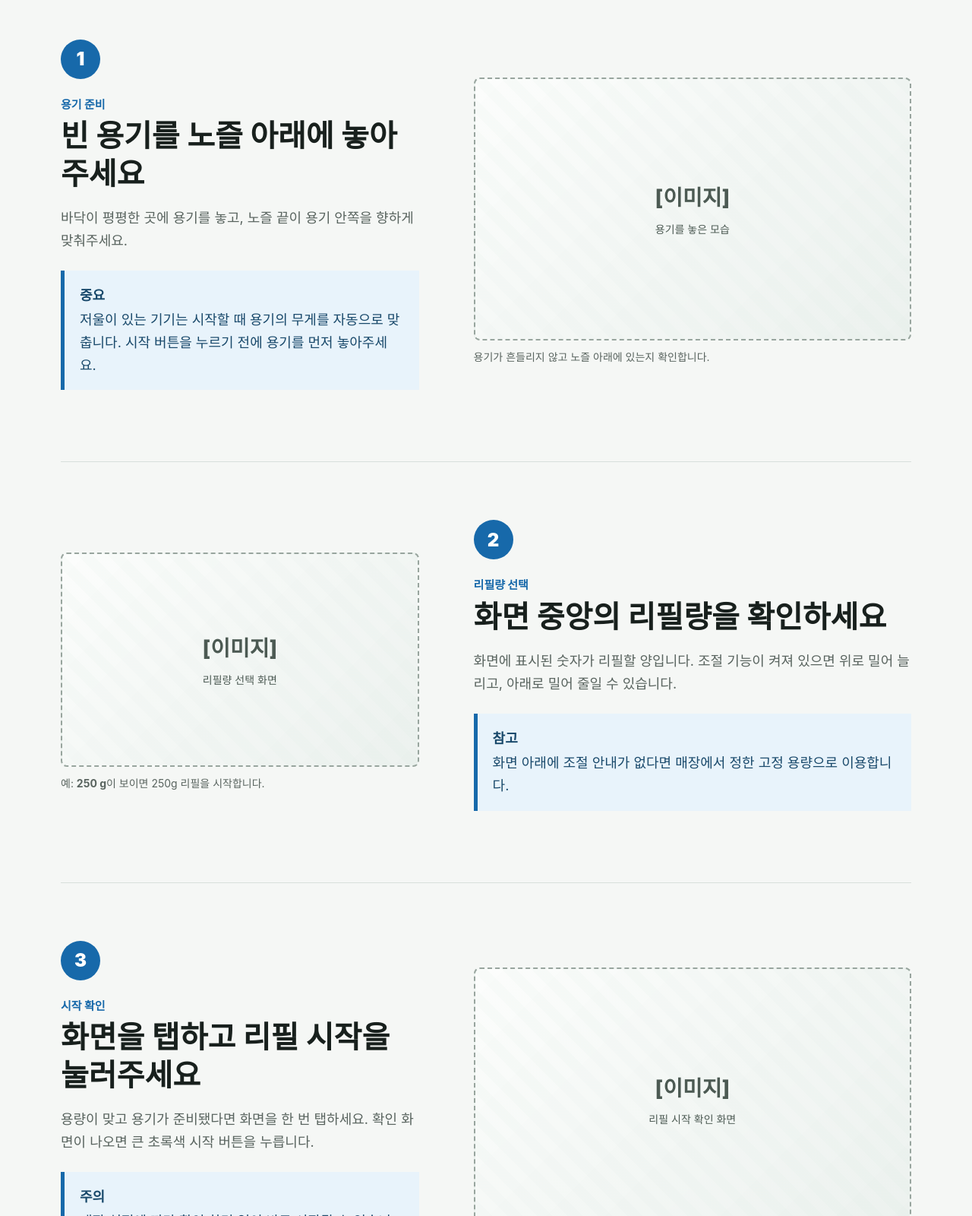
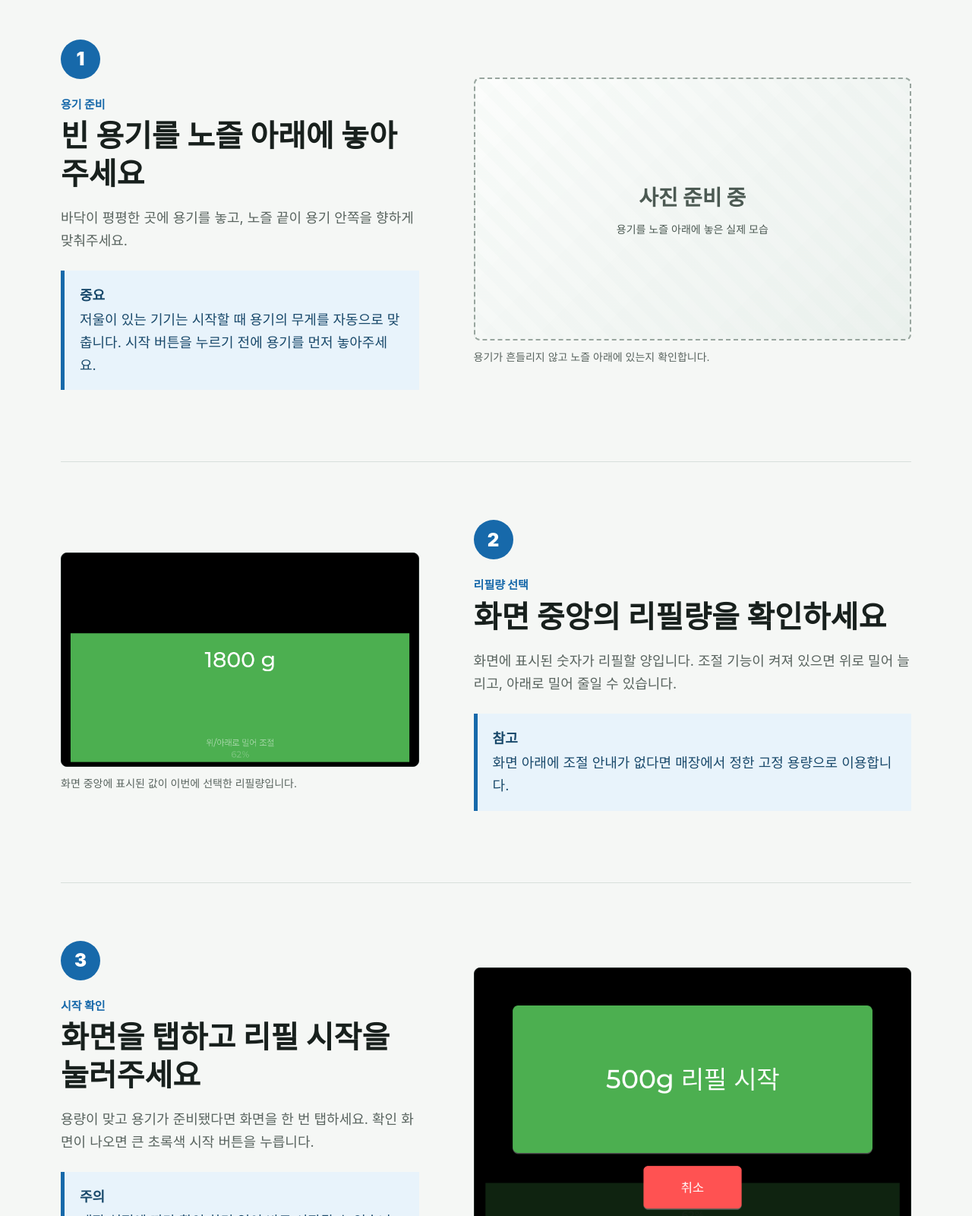
Before and after one commit to pyupwi/refill-station-guide, a plain HTML site: page index.html in a window 1280 px wide. Shown: the part 1200-2800 px from the top of the page at 76% size. Drawn offline with Linux system fonts and the light colour scheme.

Commit message:
Add customer guide screen images

```diff
--- a/index.html
+++ b/index.html
@@ -27,10 +27,7 @@
         <a class="primary-link" href="#steps">이용 방법 보기</a>
       </div>
       <figure class="screenshot hero-shot">
-        <div class="image-placeholder" role="img" aria-label="리필 스테이션 기본 화면 이미지 자리">
-          <span>[이미지]</span>
-          <small>리필 기본 화면</small>
-        </div>
+        <img class="manual-image" src="assets/01-dispense.png" alt="중앙에 500g 리필량이 표시된 리필 기본 화면">
         <figcaption>화면 중앙의 숫자가 이번에 리필할 양입니다.</figcaption>
       </figure>
     </section>
@@ -60,8 +57,8 @@
         </div>
         <figure class="screenshot">
           <div class="image-placeholder" role="img" aria-label="빈 용기를 노즐 아래에 놓은 모습 이미지 자리">
-            <span>[이미지]</span>
-            <small>용기를 놓은 모습</small>
+            <span>사진 준비 중</span>
+            <small>용기를 노즐 아래에 놓은 실제 모습</small>
           </div>
           <figcaption>용기가 흔들리지 않고 노즐 아래에 있는지 확인합니다.</figcaption>
         </figure>
@@ -76,11 +73,8 @@
           <p class="tip"><strong>참고</strong> 화면 아래에 조절 안내가 없다면 매장에서 정한 고정 용량으로 이용합니다.</p>
         </div>
         <figure class="screenshot">
-          <div class="image-placeholder" role="img" aria-label="위아래 스와이프로 리필량을 조절하는 화면 이미지 자리">
-            <span>[이미지]</span>
-            <small>리필량 선택 화면</small>
-          </div>
-          <figcaption>예: <strong>250 g</strong>이 보이면 250g 리필을 시작합니다.</figcaption>
+          <img class="manual-image" src="assets/03-adjust.png" alt="위아래로 밀어 1800g 리필량을 조절하는 화면">
+          <figcaption>화면 중앙에 표시된 값이 이번에 선택한 리필량입니다.</figcaption>
         </figure>
       </article>
 
@@ -93,10 +87,7 @@
           <p class="tip"><strong>주의</strong> 매장 설정에 따라 확인 화면 없이 바로 시작될 수 있습니다. 화면을 탭하기 전에 반드시 용기를 먼저 놓아주세요.</p>
         </div>
         <figure class="screenshot">
-          <div class="image-placeholder" role="img" aria-label="리필 시작 확인 화면 이미지 자리">
-            <span>[이미지]</span>
-            <small>리필 시작 확인 화면</small>
-          </div>
+          <img class="manual-image" src="assets/04-confirm.png" alt="500g 리필 시작 버튼과 취소 버튼이 보이는 확인 화면">
           <figcaption>큰 <strong>000g 리필 시작</strong> 버튼으로 용량을 한 번 더 확인합니다.</figcaption>
         </figure>
       </article>
@@ -119,10 +110,7 @@
           </div>
         </div>
         <figure class="screenshot">
-          <div class="image-placeholder" role="img" aria-label="액체가 차오르는 리필 진행 화면 이미지 자리">
-            <span>[이미지]</span>
-            <small>리필 진행 화면</small>
-          </div>
+          <img class="manual-image" src="assets/05-progress.png" alt="파란색 액체 진행 표시가 차오르는 리필 진행 화면">
           <figcaption><strong>탭해서 일시정지</strong> 안내가 보이면 화면 전체를 탭할 수 있습니다.</figcaption>
         </figure>
       </article>
@@ -136,10 +124,7 @@
           <p class="tip"><strong>완료</strong> 리필 기본 화면으로 돌아오고 액체가 더 이상 떨어지지 않으면 용기를 꺼냅니다.</p>
         </div>
         <figure class="screenshot">
-          <div class="image-placeholder" role="img" aria-label="다음 리필 준비 중 대기 화면 이미지 자리">
-            <span>[이미지]</span>
-            <small>마무리 대기 화면</small>
-          </div>
+          <img class="manual-image" src="assets/06-wait.png" alt="다음 리필 준비 중이라는 마무리 대기 화면">
           <figcaption>대기 시간에는 다음 리필을 시작할 수 없습니다.</figcaption>
         </figure>
       </article>
@@ -160,10 +145,7 @@
           <p>용기가 쓰러졌거나 누수가 생긴 경우 직접 기기를 옮기지 말고 직원에게 도움을 요청하세요.</p>
         </div>
         <figure class="screenshot dark-shot">
-          <div class="image-placeholder" role="img" aria-label="일시정지 화면의 빨간 정지 버튼 이미지 자리">
-            <span>[이미지]</span>
-            <small>일시정지와 정지 화면</small>
-          </div>
+          <img class="manual-image" src="assets/07-paused.png" alt="화면을 탭해서 재개 안내와 빨간 정지 버튼이 보이는 일시정지 화면">
           <figcaption>재개하려면 버튼 밖 화면을 탭하고, 종료하려면 빨간 정지를 누릅니다.</figcaption>
         </figure>
       </div>
--- a/styles.css
+++ b/styles.css
@@ -140,6 +140,16 @@ h1 {
 
 .screenshot {
   margin: 0;
+}
+
+.manual-image {
+  display: block;
+  width: 100%;
+  aspect-ratio: 5 / 3;
+  border: 1px solid #202825;
+  border-radius: 8px;
+  background: #000;
+  object-fit: cover;
 }
 
 .image-placeholder {
```
Also changed, not shown: README.md, assets/01-dispense.png (added), assets/03-adjust.png (added), assets/04-confirm.png (added), assets/05-progress.png (added), assets/06-wait.png (added), assets/07-paused.png (added).
